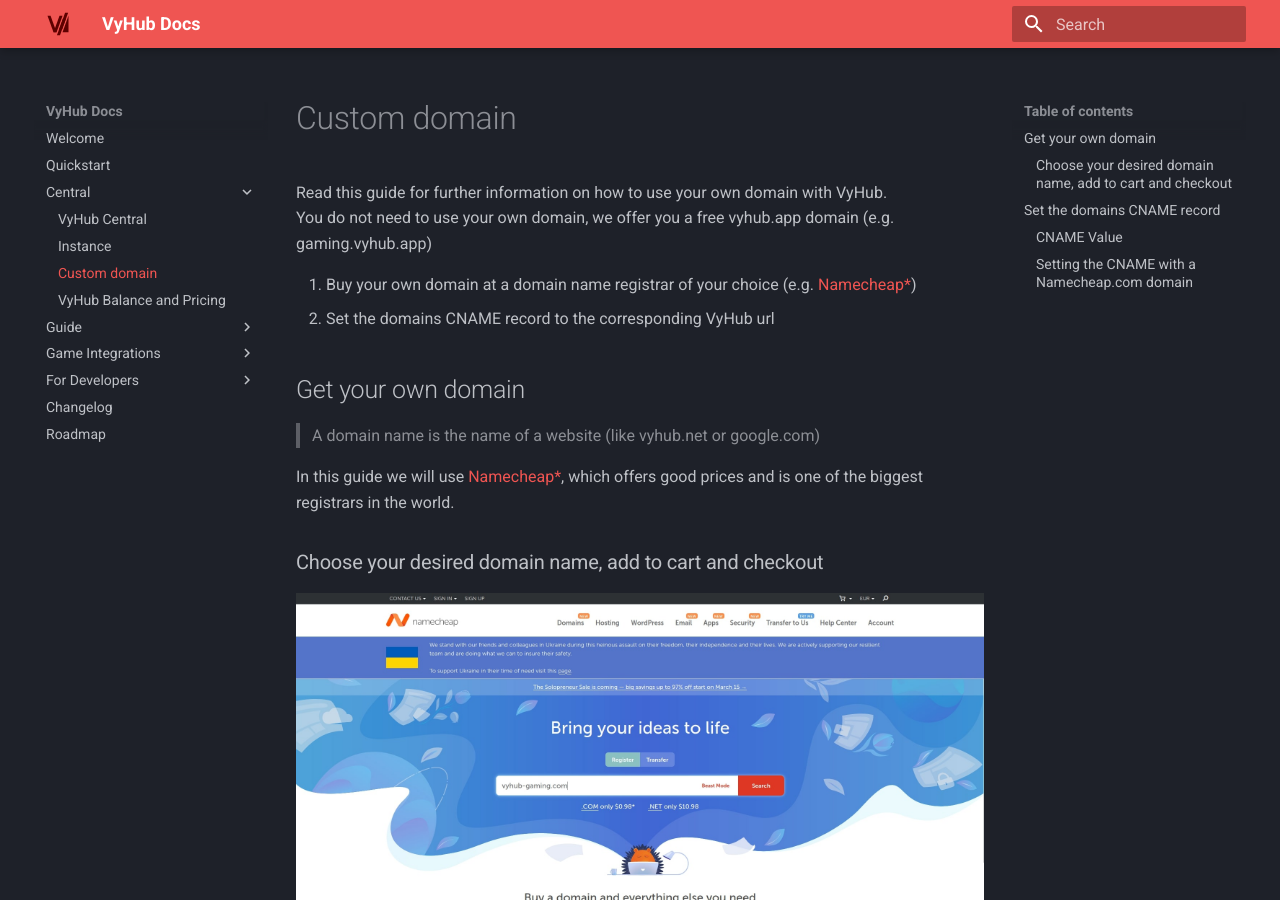
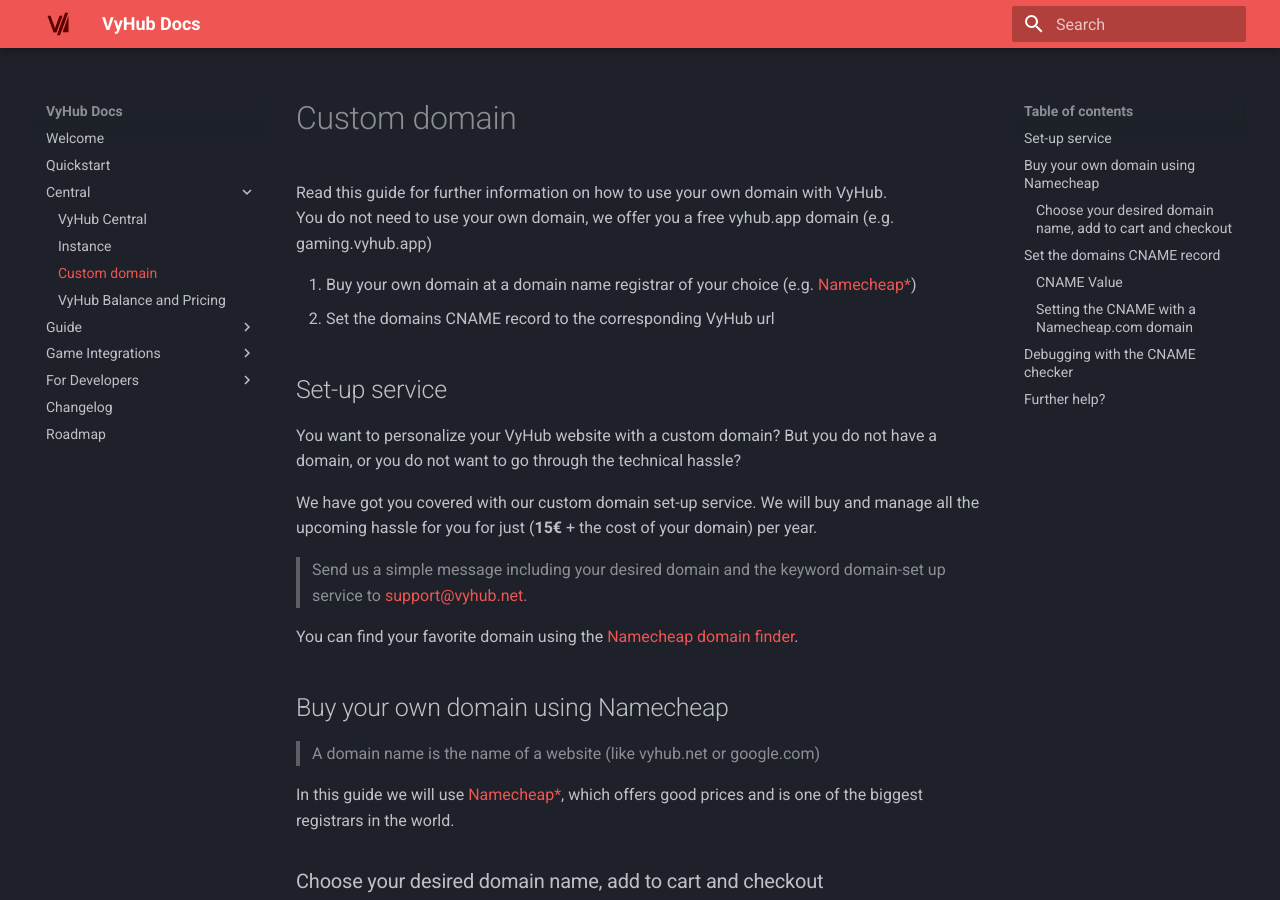
Before and after one commit to nyx-project/vyhub-documentation, an MkDocs documentation site: the page built from docs/central/custom_domain.md, in a window 1280 px wide and 900 px high. Built offline with MkDocs 1.6.1 and Material for MkDocs 9.7.7, drawn with Linux system fonts in a browser that asks for light colours; the version menu is left out; some of the changed text lies outside the part shown.

Commit message:
Update CNAME tutorial

```diff
--- a/docs/central/custom_domain.md
+++ b/docs/central/custom_domain.md
@@ -6,7 +6,17 @@
 1. Buy your own domain at a domain name registrar of your choice (e.g. <a href="https://namecheap.pxf.io/MXzdRY" rel="nofollow">Namecheap*</a>)
 2. Set the domains CNAME record to the corresponding VyHub url
 
-## Get your own domain
+## Set-up service
+
+You want to personalize your VyHub website with a custom domain? But you do not have a domain, or you do not want to go through the technical hassle?
+
+We have got you covered with our custom domain set-up service. We will buy and manage all the upcoming hassle for you for just (**15€** + the cost of your domain) per year.
+
+> Send us a simple message including your desired domain and the keyword domain-set up service to <a href="mailto:support@vyhub.net">support@vyhub.net</a>.
+
+You can find your favorite domain using the [Namecheap domain finder](https://namecheap.pxf.io/MXzdRY).
+
+## Buy your own domain using Namecheap
 
 > A domain name is the name of a website (like vyhub.net or google.com)
 
@@ -38,13 +48,33 @@
 ### Setting the CNAME with a Namecheap.com domain
 Follow this <a href="https://namecheap.pxf.io/x9a6z3" rel="nofollow">guide*</a> provided by namecheap.
 
-1. Sign into your Namecheap account
+1. Sign in to your Namecheap account
 2. Select `Domain list` on the left
 3. Click the `Manage` button next to your domain
 4. Navigate to the `Advanced DNS` tab
 5. Click `Add New Record` in the `Host Records` section
 6. Select `CNAME Record`
-7. Enter the CNAME value from your instance in the `Value` column (leave host empty unless you want to use a subdomain e.g. vyhub.yourdomain.com)
-8. Click the `Save All Changes` button
+7. Enter the CNAME value from your instance in the `Value` column
+8. Enter Host value
+   - Root Domain (e.g. your-community.de) | Value: `@`
+   - Subdomain (e.g. shop.your-community.de) | Value: `shop`
+9. Click the `Save All Changes` button
+
+## Debugging with the CNAME checker
+
+You set your CNAME, but the instance is still not loading?
+Please check whether the values shown on your instance page match up with the values in the [CNAME-checker](https://mxtoolbox.com/SuperTool.aspx?action=cname)
+
+1. Use the CNAME-checker linked in the instance details of your VyHub instance
+2. Check whether the values match up (next two screenshots)
+![Get the values ](../assets/custom_domain_guide/debug_instance_details.png)
+![Check the values in the CNAME checker](../assets/custom_domain_guide/debug_domain_checker.png)
+
+
+The values match and it is still not loading? Contact us!
+
+## Further help?
+
+Watch our [Youtube video](https://www.youtube.com/watch?v=RQYqynCzfyI), use our [setup-service](#set-up-service) or contact us.
 
 <sub>Disclaimer: This post contains affiliate links, and we may earn a small commission when you click on the links at no additional cost to you.</sub>
```
Also changed, not shown: docs/assets/custom_domain_guide/debug_domain_checker.png (added), docs/assets/custom_domain_guide/debug_instance_details.png (added), docs/guide/ban.md (line endings or trailing spaces).
